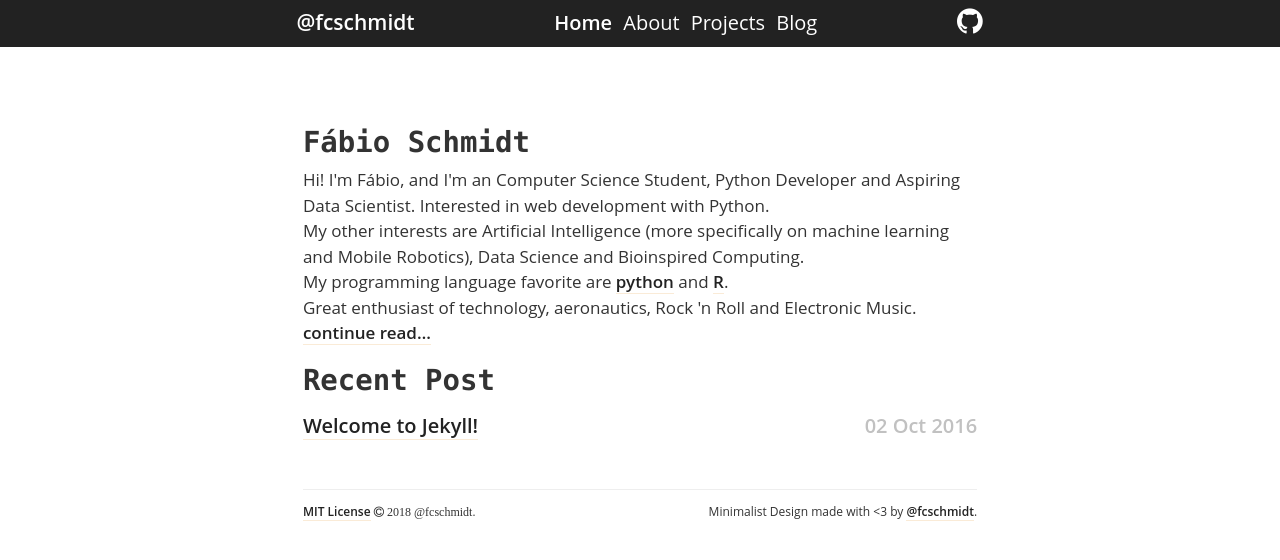
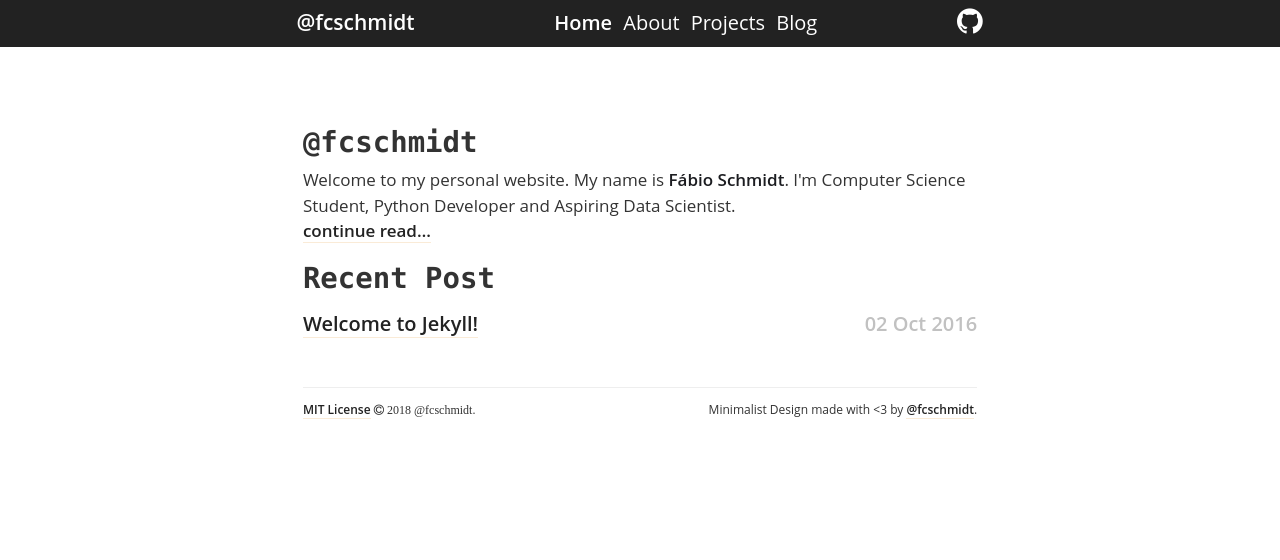
Before and after one commit to fcschmidt/fcschmidt.github.io, a Jekyll site: the page built from index.html, in a window 1280 px wide. Shown: the top 560 px of the page. Built offline with Jekyll 4.4.1, drawn with Linux system fonts in a browser that asks for light colours; the list of posts is cut into pages by our own code.

Commit message:
Update Index page

```diff
--- a/index.html
+++ b/index.html
@@ -6,16 +6,10 @@ description: "Personal web page, blog and promoter projects!"
 
 {% assign author = site.author %}{% assign link = site.links %}
 <div class="about">
-    <h1 class="heading">{{ site.author.name }}</h1>
+    <h1 class="heading">{{ site.name }} <!--<a href="">Ler em português</a>--></h1>
     <p>
-        Hi! I'm F&aacute;bio, and I'm an Computer Science Student, Python Developer and Aspiring Data Scientist.
-        Interested in web development with Python.<br/>
-        My other interests are Artificial Intelligence (more specifically on machine learning and Mobile Robotics),
-        Data Science and Bioinspired Computing.<br/>
-        My programming language favorite are
-        <a href="{{link.python}}" target="_blank" title="{{link.python}}">python</a> and
-        <a href="{{link.r}}" target="_blank" title="{{link.r}}">R</a>. <br/>
-        Great enthusiast of technology, aeronautics, Rock 'n Roll and Electronic Music.<br/>
+        Welcome to my personal website. My name is <span>F&aacute;bio Schmidt</span>. I'm Computer Science Student, Python Developer
+        and Aspiring Data Scientist. <br>
     </p>
     <a class="read-more" href="/about">continue read&#8230</a>
 </div>
```
